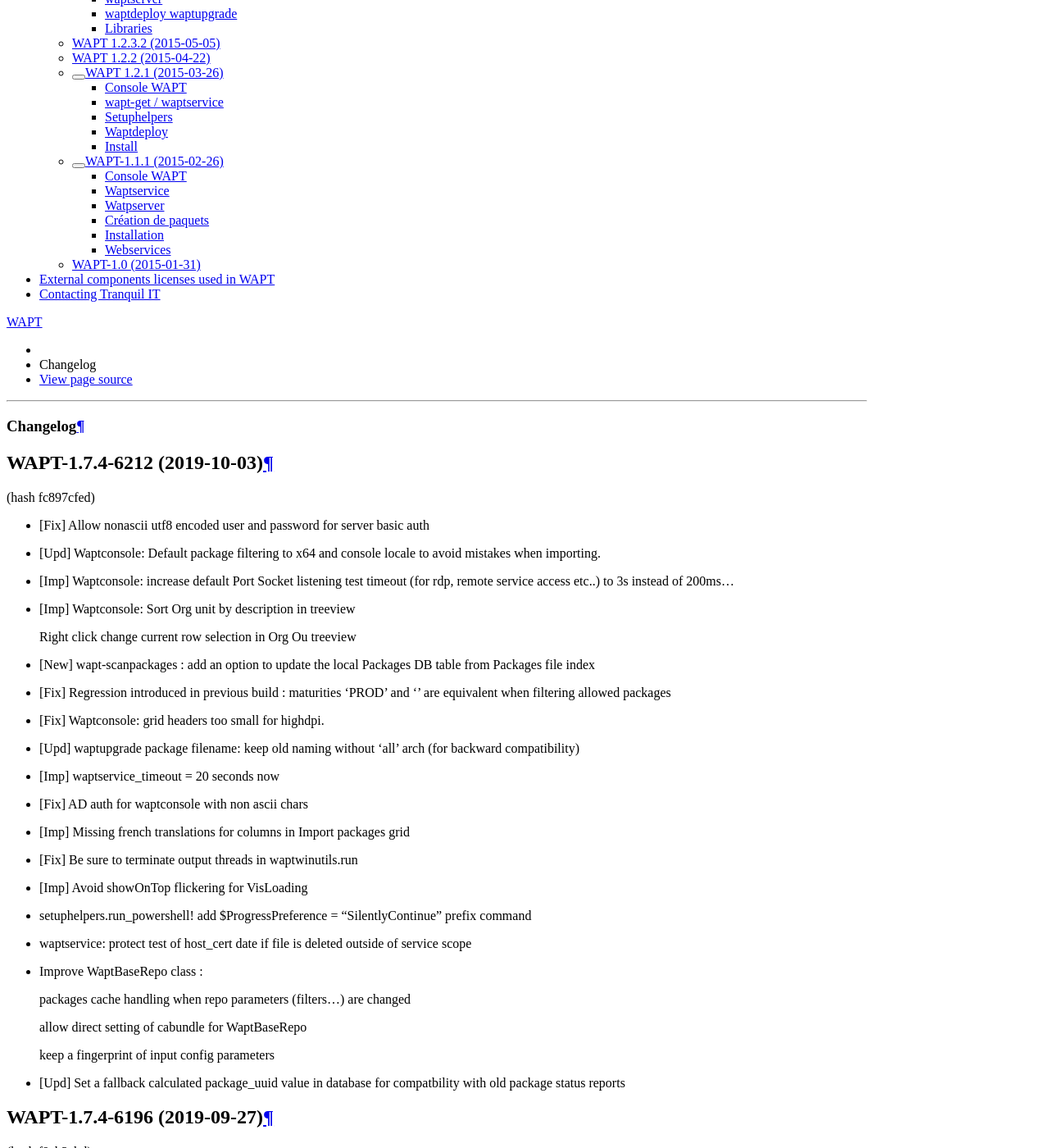
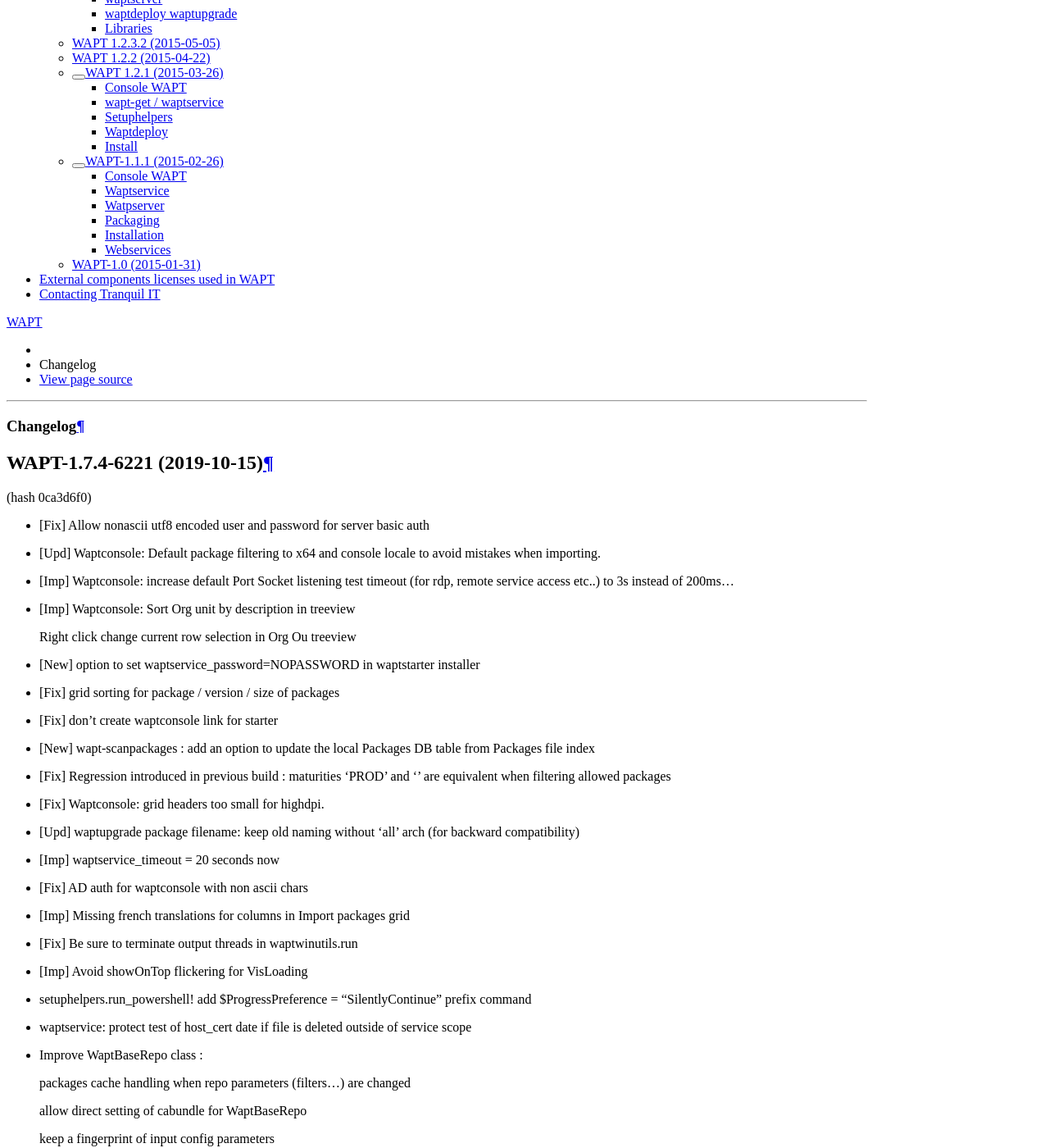
Before and after one commit to tranquilit/WAPT-Documentation, a Sphinx documentation site: the page built from source/wapt-changelog.rst, in a window 1280 px wide and 1400 px high, scrolled down 3069 px. Shown: the whole window at 82% size. Built offline with Sphinx 7.4.7 and the Read the Docs theme 2.0.0, drawn with Linux system fonts in a browser that asks for light colours; some of the changed text lies outside the part shown.

Commit message:
changelog 1.7.4-6221

```diff
--- a/source/wapt-changelog.rst
+++ b/source/wapt-changelog.rst
@@ -12,10 +12,10 @@
 Changelog
 =========
 
-WAPT-1.7.4-6212 (2019-10-03)
+WAPT-1.7.4-6221 (2019-10-15)
 ----------------------------
 
-(hash fc897cfed)
+(hash 0ca3d6f0)
 
 * [Fix] Allow nonascii utf8 encoded user and password for server basic auth
 
@@ -26,6 +26,12 @@
 * [Imp] Waptconsole: Sort Org unit by description in treeview
 
   Right click change current row selection in Org Ou treeview
+
+* [New] option to set waptservice_password=NOPASSWORD in waptstarter installer
+
+* [Fix] grid sorting for package / version / size of packages
+
+* [Fix] don't create waptconsole link for starter
 
 * [New] wapt-scanpackages : add an option to update the local Packages DB table from Packages file index
 
@@ -2994,8 +3000,8 @@
 * [ADD] the versions of the WAPT agent, WAPT Server are shown in the main web page
   of the WAPT Server (with a red indicator if there is a problem);
 
-Création de paquets
-+++++++++++++++++++
+Packaging
++++++++++
 
 * [ADD] functions to :program:`setuphelpers` to manage shortcuts:
 
```
Also changed, not shown: other parts of source/wapt-changelog.rst (+1 -1 lines).
